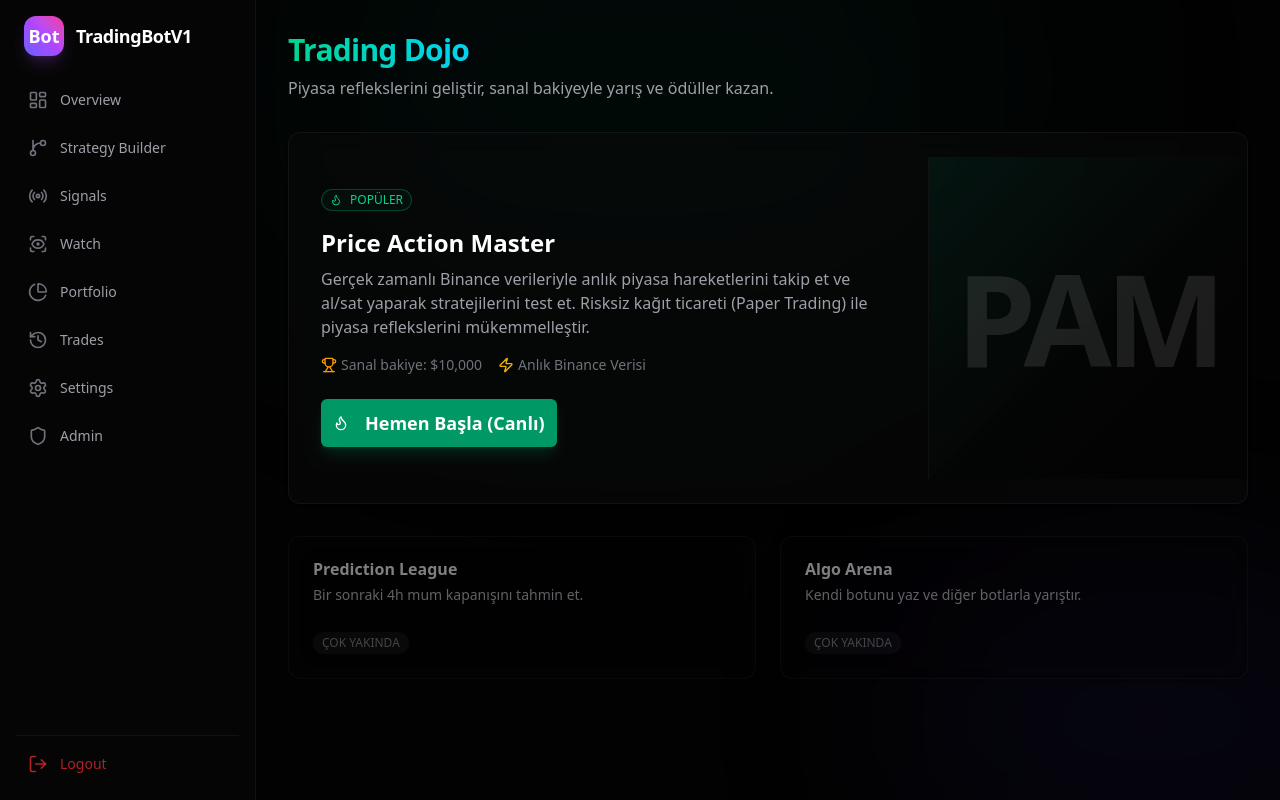
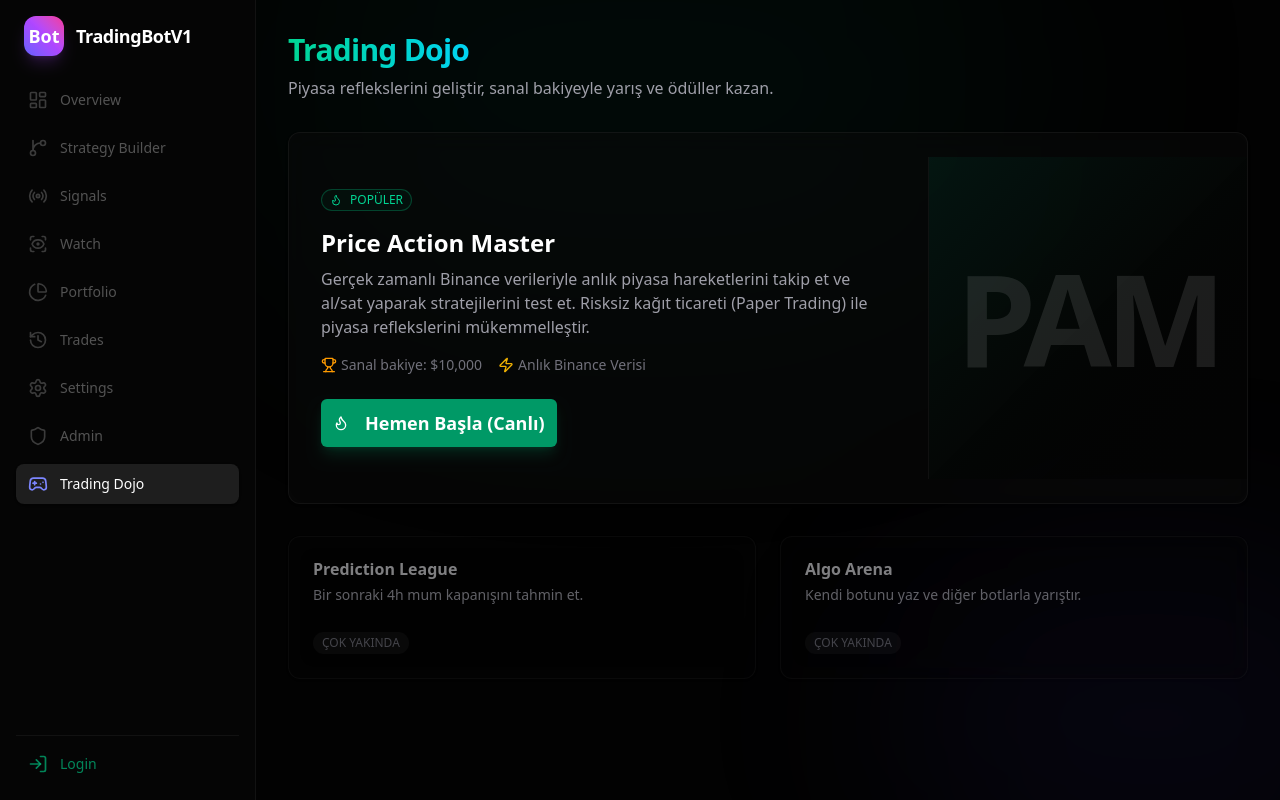
Before and after one commit to alisitki/kaptanbotUI, a Next.js app: page /games in a window 1280 px wide. Built offline with nearby package versions, Linux system fonts and the light colour scheme.

Commit message:
feat: enable guest access for games and fix binance proxy 500 error

```diff
--- a/app/api/proxy/binance/klines/route.ts
+++ b/app/api/proxy/binance/klines/route.ts
@@ -1,7 +1,50 @@
-
 import { NextResponse } from 'next/server';
 
 export const dynamic = 'force-dynamic';
+
+const BINANCE_ENDPOINTS = [
+    'https://api.binance.com',
+    'https://api1.binance.com',
+    'https://api2.binance.com',
+    'https://api3.binance.com',
+    'https://data-api.binance.vision'
+];
+
+async function fetchFromBinance(symbol: string, interval: string, limit: string) {
+    let lastError: any = null;
+
+    for (const endpoint of BINANCE_ENDPOINTS) {
+        try {
+            const url = `${endpoint}/api/v3/klines?symbol=${symbol.toUpperCase()}&interval=${interval}&limit=${limit}`;
+            console.log(`Attempting binance fetch: ${url}`);
+
+            const controller = new AbortController();
+            const timeoutId = setTimeout(() => controller.abort(), 8000); // 8s timeout
+
+            const response = await fetch(url, {
+                signal: controller.signal,
+                next: { revalidate: 0 } // No cache
+            });
+
+            clearTimeout(timeoutId);
+
+            if (!response.ok) {
+                const errorText = await response.text();
+                console.warn(`Binance Endpoint ${endpoint} failed: ${response.status} ${errorText}`);
+                lastError = new Error(`Binance API Error: ${response.status}`);
+                continue;
+            }
+
+            return await response.json();
+        } catch (error) {
+            console.error(`Fetch error for ${endpoint}:`, error);
+            lastError = error;
+            continue;
+        }
+    }
+
+    throw lastError || new Error('All Binance endpoints failed');
+}
 
 export async function GET(request: Request) {
     const { searchParams } = new URL(request.url);
@@ -17,16 +60,7 @@ export async function GET(request: Request) {
     }
 
     try {
-        const binanceUrl = `https://api.binance.com/api/v3/klines?symbol=${symbol.toUpperCase()}&interval=${interval}&limit=${limit}`;
-
-        const response = await fetch(binanceUrl);
-
-        if (!response.ok) {
-            const errorText = await response.text();
-            throw new Error(`Binance API Error: ${response.status} ${errorText}`);
-        }
-
-        const data = await response.json();
+        const data = await fetchFromBinance(symbol, interval, limit);
 
         // Transform [timestamp, open, high, low, close, volume, ...] to Candle object
         const candles = data.map((d: any) => ({
@@ -41,7 +75,7 @@ export async function GET(request: Request) {
         return NextResponse.json({ candles });
 
     } catch (error) {
-        console.error('Proxy Error:', error);
+        console.error('Final Proxy Error:', error);
         return NextResponse.json(
             { error: error instanceof Error ? error.message : 'Failed to fetch from Binance' },
             { status: 500 }
--- a/app/games/play/page.tsx
+++ b/app/games/play/page.tsx
@@ -183,9 +183,16 @@ function PlayGameContent() {
 
         } catch (error) {
             console.error('Game load load error:', error);
-            setLoadError(error instanceof Error ? error.message : 'Bilinmeyen hata');
+            const errorMessage = error instanceof Error ? error.message : 'Bilinmeyen hata';
+            setLoadError(errorMessage);
+
+            let description = "Binance API ile bağlantı kurulamadı.";
+            if (errorMessage.includes('Proxy error') || errorMessage.includes('500')) {
+                description = "Vercel proxy bağlantısı başarısız oldu. Lütfen internetinizi kontrol edin veya tekrar deneyin.";
+            }
+
             toast.error("Yükleme Hatası", {
-                description: error instanceof Error ? error.message : 'Veri yüklenemedi',
+                description,
             });
         } finally {
             setIsLoading(false);
--- a/components/tradingbotv1/layout/Sidebar.tsx
+++ b/components/tradingbotv1/layout/Sidebar.tsx
@@ -6,6 +6,7 @@ import { usePathname, useRouter } from "next/navigation";
 import { cn } from "@/lib/utils";
 import { apiPost } from "@/lib/api/api";
 import { useBotStore } from "@/lib/store";
+import { toast } from "sonner";
 import {
     LayoutDashboard,
     Radio,
@@ -14,14 +15,16 @@ import {
     History,
     Settings,
     LogOut,
+    LogIn,
     Shield,
     GitBranch,
+    Gamepad2,
 } from "lucide-react";
 
 export function Sidebar() {
     const pathname = usePathname();
     const router = useRouter();
-    const { logout } = useBotStore();
+    const { logout, user } = useBotStore();
 
     const handleLogout = async () => {
         await logout();
@@ -37,6 +40,7 @@ export function Sidebar() {
         { name: "Trades", href: "/tradingbotv1/trades", icon: History },
         { name: "Settings", href: "/tradingbotv1/settings", icon: Settings },
         { name: "Admin", href: "/tradingbotv1/admin", icon: Shield },
+        { name: "Trading Dojo", href: "/games", icon: Gamepad2, guest: true },
     ];
 
     return (
@@ -54,18 +58,27 @@ export function Sidebar() {
             {/* Navigation */}
             <nav className="flex w-full flex-col gap-2 px-4 flex-1">
                 {navItems.map((item) => {
-                    // Check if current path starts with item.href (for active state handling)
-                    // But usually exact match or start with for nested routes
+                    const isProtected = !item.guest && !user;
                     const isActive = pathname === item.href || pathname.startsWith(item.href + '/');
+
                     return (
                         <Link
                             key={item.href}
-                            href={item.href}
+                            href={isProtected ? '#' : item.href}
+                            onClick={(e) => {
+                                if (isProtected) {
+                                    e.preventDefault();
+                                    toast.error("Giriş Gerekli", {
+                                        description: "Bu özelliği kullanmak için giriş yapmalısınız."
+                                    });
+                                }
+                            }}
                             className={cn(
                                 "flex h-10 w-full items-center rounded-lg px-3 transition-colors duration-200",
                                 isActive
                                     ? "bg-white/10 text-white shadow-sm"
-                                    : "text-zinc-500 hover:bg-white/5 hover:text-zinc-300"
+                                    : "text-zinc-500 hover:bg-white/5 hover:text-zinc-300",
+                                isProtected && "opacity-50 cursor-not-allowed grayscale"
                             )}
                         >
                             <item.icon className={cn("h-5 w-5 shrink-0", isActive && "text-indigo-400")} />
@@ -83,6 +96,7 @@ export function Sidebar() {
             {/* Bottom Actions */}
             <div className="flex w-full flex-col gap-2 px-4">
                 <div className="h-px w-full bg-white/5 mx-auto" />
+                {user ? (
                     <button
                         onClick={handleLogout}
                         className="flex h-10 w-full items-center rounded-lg px-3 text-red-500/70 transition-colors duration-200 hover:bg-red-500/10 hover:text-red-500"
@@ -92,6 +106,17 @@ export function Sidebar() {
                             Logout
                         </span>
                     </button>
+                ) : (
+                    <Link
+                        href="/tradingbotv1/login"
+                        className="flex h-10 w-full items-center rounded-lg px-3 text-emerald-500/70 transition-colors duration-200 hover:bg-emerald-500/10 hover:text-emerald-500"
+                    >
+                        <LogIn className="h-5 w-5 shrink-0" />
+                        <span className="ml-3 text-sm font-medium">
+                            Login
+                        </span>
+                    </Link>
+                )}
             </div>
         </div>
     );
```
Lines whose indentation alone changed are shown as unchanged.
